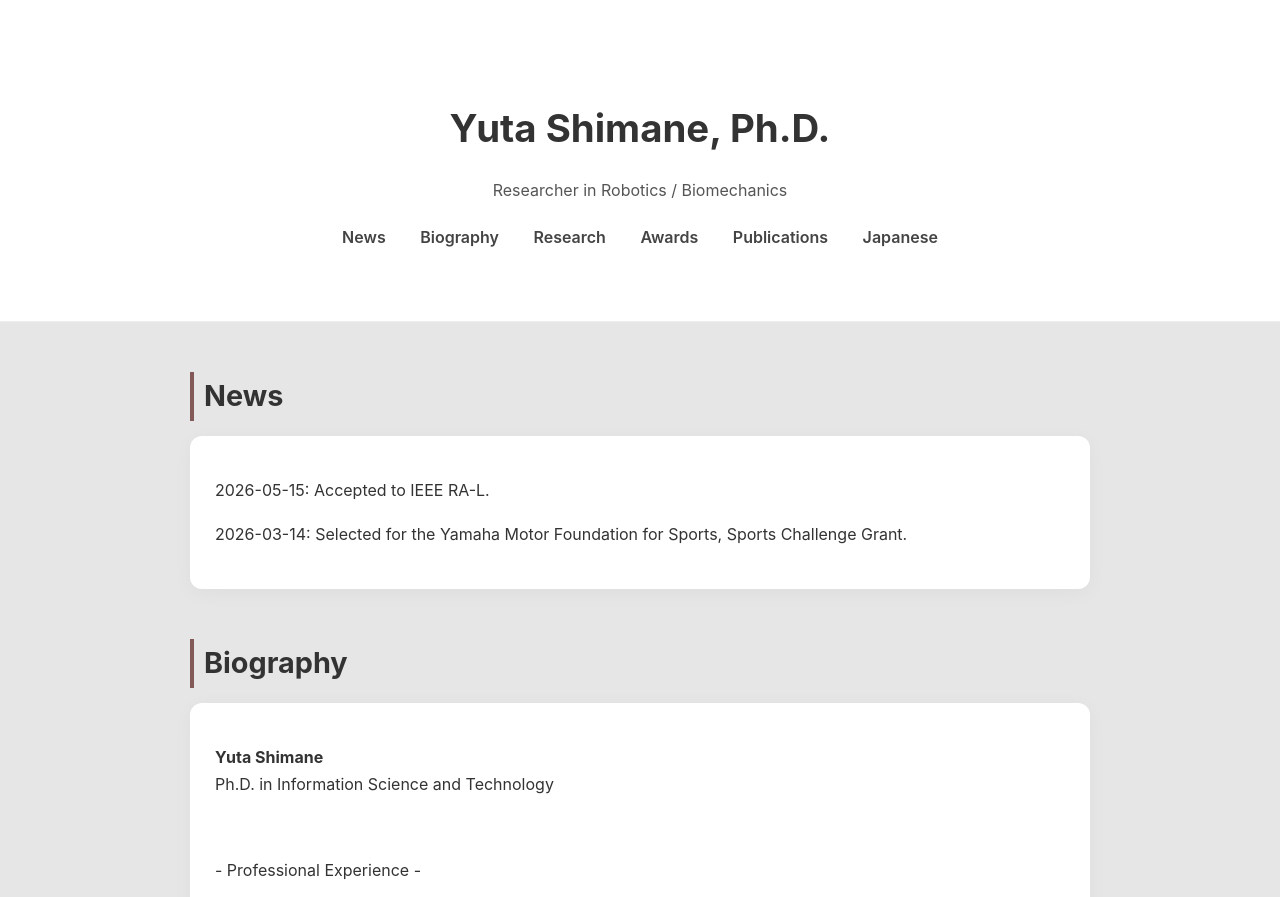
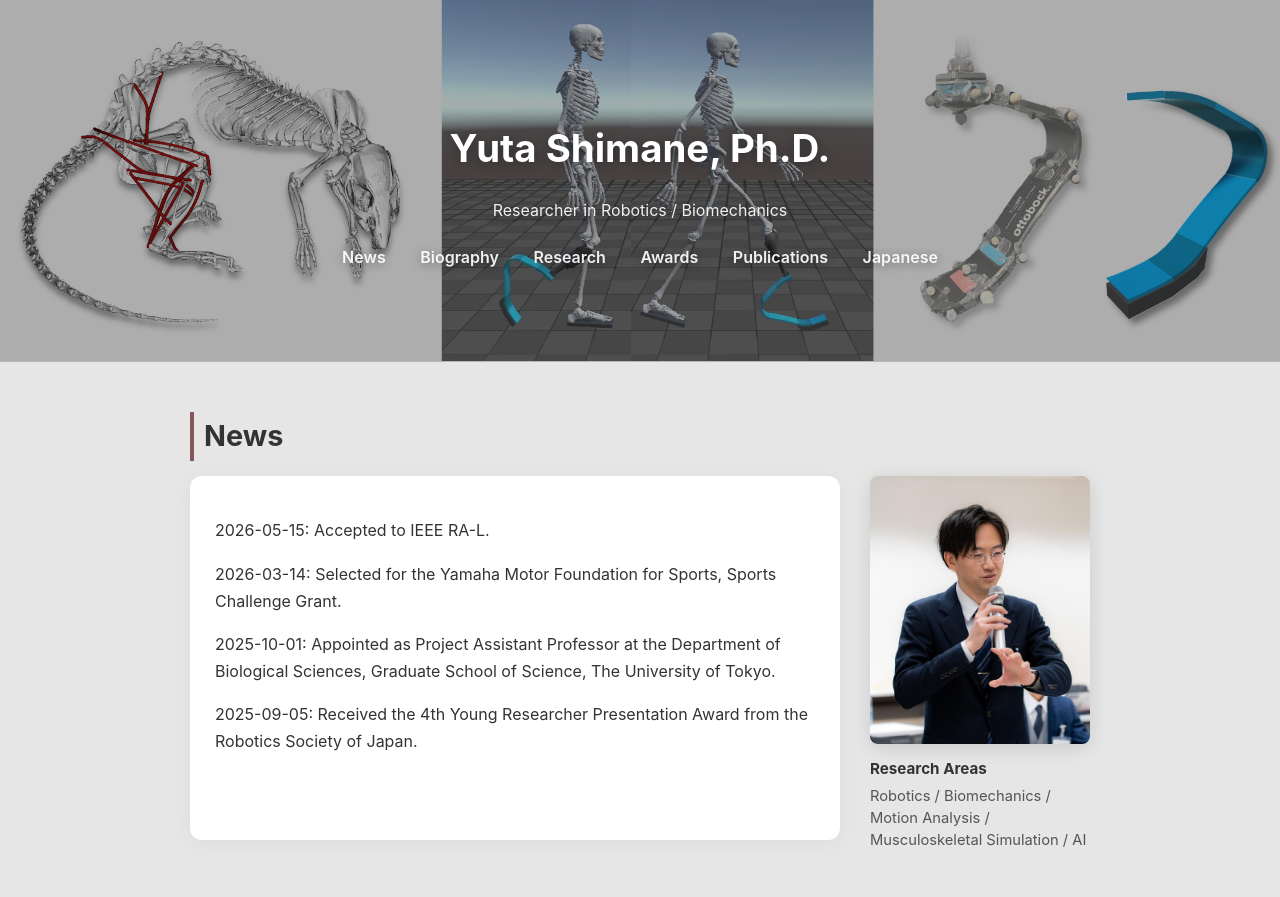
Before and after one commit to YShimane/ys_homepage, a plain HTML site: page index_en.html in a window 1280 px wide. Shown: the top 897 px of the page. Drawn offline with Linux system fonts and the light colour scheme.

Commit message:
update picture

```diff
--- a/index_en.html
+++ b/index_en.html
@@ -14,16 +14,21 @@
         }
         header {
             text-align: center;
-            padding: 70px 20px;
-            background: white;
-            border-bottom: 1px solid #eee;
+            padding: 90px 20px;
+            background:
+                linear-gradient(rgba(0,0,0,0.32), rgba(0,0,0,0.32)),
+                url("image/top.png") center / cover no-repeat;
+            border-bottom: 1px solid rgba(255,255,255,0.25);
+            color: white;
         }
         header h1 {
             font-size: 2.4rem;
             margin-bottom: 0.4rem;
+            text-shadow: 0 2px 12px rgba(0,0,0,0.35);
         }
         header p {
-            color: #555;
+            color: rgba(255,255,255,0.92);
+            text-shadow: 0 2px 10px rgba(0,0,0,0.35);
         }
         nav {
             text-align: center;
@@ -32,11 +37,12 @@
         nav a {
             margin: 0 15px;
             text-decoration: none;
-            color: #444;
+            color: rgba(255,255,255,0.92);
             font-weight: 600;
+            text-shadow: 0 2px 10px rgba(0,0,0,0.35);
         }
         nav a:hover {
-            color: #f6496c;
+            color: #ffd6df;
         }
         section {
             max-width: 900px;
@@ -55,6 +61,38 @@
             border-radius: 12px;
             box-shadow: 0 4px 20px rgba(0,0,0,0.04);
             margin-bottom: 30px;
+        }
+        .news-layout {
+            display: flex;
+            align-items: flex-start;
+            gap: 30px;
+        }
+        .news-layout .card {
+            flex: 1;
+            min-width: 0;
+        }
+        .profile-summary {
+            width: 220px;
+            flex: 0 0 220px;
+        }
+        .profile-photo {
+            display: block;
+            width: 100%;
+            height: auto;
+            border-radius: 8px;
+            box-shadow: 0 4px 18px rgba(0,0,0,0.12);
+        }
+        .keywords {
+            margin: 14px 0 0;
+            font-size: 0.92rem;
+            line-height: 1.5;
+            color: #555;
+        }
+        .keywords strong {
+            display: block;
+            color: #333;
+            font-size: 0.95rem;
+            margin-bottom: 4px;
         }
         .career-with-link {
             display: flex;
@@ -75,6 +113,15 @@
             margin-top: 50px;
             color: #777;
         }
+        @media (max-width: 700px) {
+            .news-layout {
+                flex-direction: column;
+            }
+            .profile-summary {
+                width: 180px;
+                max-width: 70%;
+            }
+        }
     </style>
 </head>
 <body>
@@ -94,9 +141,21 @@
 
 <section id="news">
     <h2>News</h2>
-    <div class="card">
-        <p>2026-05-15: Accepted to IEEE RA-L.</p>
-        <p>2026-03-14: Selected for the Yamaha Motor Foundation for Sports, Sports Challenge Grant.</p>
+    <div class="news-layout">
+        <div class="card">
+            <p>2026-05-15: Accepted to IEEE RA-L.</p>
+            <p>2026-03-14: Selected for the Yamaha Motor Foundation for Sports, Sports Challenge Grant.</p>
+            <p>2025-10-01: Appointed as Project Assistant Professor at the Department of Biological Sciences, Graduate School of Science, The University of Tokyo.</p>
+            <p>2025-09-05: Received the 4th Young Researcher Presentation Award from the Robotics Society of Japan.</p>
+            <p>&nbsp;</p>
+        </div>
+        <aside class="profile-summary">
+            <img class="profile-photo" src="image/face.jpg" alt="Portrait of Yuta Shimane">
+            <p class="keywords">
+                <strong>Research Areas</strong>
+                Robotics / Biomechanics / Motion Analysis / Musculoskeletal Simulation / AI
+            </p>
+        </aside>
     </div>
 </section>
 
@@ -163,12 +222,12 @@
 <section id="publications">
     <h2>Publications</h2>
     <div class="card">
-        <p><strong>Yuta Shimane</strong> and Ko Yamamoto, "Simulation of Adaptive Running with Flexible Sports Prosthesis using Reinforcement Learning of Hybrid-link System", IEEE Robotics and Automation Letters, 2026. <a href="https://doi.org/10.1109/LRA.2026.3693933" target="_blank" rel="noopener noreferrer">[DOI]</a> <a href="https://arxiv.org/abs/2604.08882" target="_blank" rel="noopener noreferrer">[arXiv]</a></p>
+        <p><strong>Yuta Shimane</strong> and Ko Yamamoto, "Simulation of Adaptive Running with Flexible Sports Prosthesis using Reinforcement Learning of Hybrid-link System", IEEE Robotics and Automation Letters, 11(7), pp. 8172-8179, 2026. <a href="https://doi.org/10.1109/LRA.2026.3693933" target="_blank" rel="noopener noreferrer">[DOI]</a> <a href="https://arxiv.org/abs/2604.08882" target="_blank" rel="noopener noreferrer">[arXiv]</a></p>
         <p>Kim, Sunghee, <strong>Yuta Shimane</strong>, Taiki Ishigaki, and Ko Yamamoto, “Dynamics Computation of Soft-Rigid Hybrid-Link System and Its Application to Motion Analysis of an Athlete Wearing Sport Prosthesis." Advanced Robotics 40 (4): pp. 197–211, 2026. <a href="https://www.tandfonline.com/doi/full/10.1080/01691864.2025.2611426" target="_blank" rel="noopener noreferrer">[DOI]</a> <a href="https://arxiv.org/abs/2605.13192" target="_blank" rel="noopener noreferrer">[arXiv]</a></p>
         <p><strong>Yuta Shimane</strong>, Taiki Ishigaki, Sunghee Kim and Ko Yamamoto, "Viscoelasticity Estimation of Sports Prosthesis by Energy-minimizing Inverse Kinematics and Its Validation by Forward Dynamics", Advanced Robotics, 38 (21), pp. 1515–1527, 2024. <a href="https://doi.org/10.1080/01691864.2024.2407118" target="_blank" rel="noopener noreferrer">[DOI]</a> <a href="https://arxiv.org/abs/2410.05776" target="_blank" rel="noopener noreferrer">[arXiv]</a></p>
         <p><strong>Yuta Shimane</strong>, Taiki Ishigaki, Sunghee Kim, Yosuke Ikegami, and Ko Yamamoto, "Application of Piece-wise Constant Strain Model to Flexible Deformation Calculation of Sports Prosthesis and Stiffness Estimation", Proceedings of 2022 IEEE/RSJ International Conference on Intelligent Robots and Systems,pp.12758-12763, 2022. <a href="https://ieeexplore.ieee.org/document/9981207" target="_blank" rel="noopener noreferrer">[DOI]</a></p>
         <p>Sunghee Kim, Taiki Ishigaki, <strong>Yuta Shimane</strong>, Yosuke Ikegami, and Ko Yamamoto, "Inverse Kinematics of Hybrid Multi-link System and its Application to Motion Capture for Athlete Wearing Sports Prosthesis", Proceedings of 2022 IEEE-RAS International Conference on Humanoid Robots, pp.837-842, 2022. <a href="https://ieeexplore.ieee.org/document/10000195" target="_blank" rel="noopener noreferrer">[DOI]</a></p>
-        <p><strong>Yuta Shimane</strong>, Hiroshi Takemura, Hidekazu Kaneko, Ko Ayusawa, Yuki Tsujimura, Masaaki Mochimaru, Hideo Yokota and Satoshi Oota, "Development of a whole-body skeletal model of a rat based on anatomical landmarks for detailed motion analysis", Proceedings of the 41st International Engineering in Medicine and Biology Conference, ThPOS-34.26, 2019. <a href="https://embc.embs.org/2019/wp-content/uploads/sites/42/2019/07/EMBC-2019-Program.pdf" target="_blank" rel="noopener noreferrer">[Program]</a></p>
+        <p><strong>Yuta Shimane</strong>, Hiroshi Takemura, Hidekazu Kaneko, Ko Ayusawa, Yuki Tsujimura, Masaaki Mochimaru, Hideo Yokota and Satoshi Oota, "Development of a whole-body skeletal model of a rat based on anatomical landmarks for detailed motion analysis", Proceedings of the 41st International Engineering in Medicine and Biology Conference, ThPOS-34.26, 2019. <a href="https://embc.embs.org/2019/wp-content/uploads/sites/42/2019/07/EMBC-2019-Program.pdf" target="_blank" rel="noopener noreferrer">[Program]</a> <a href="pdf/embc2019.pdf" target="_blank" rel="noopener noreferrer">[PDF]</a></p>
     </div>
 </section>
 
```
Also changed, not shown: index.html (+68 -9 lines), image/face.jpg (added), image/top.png (added).
